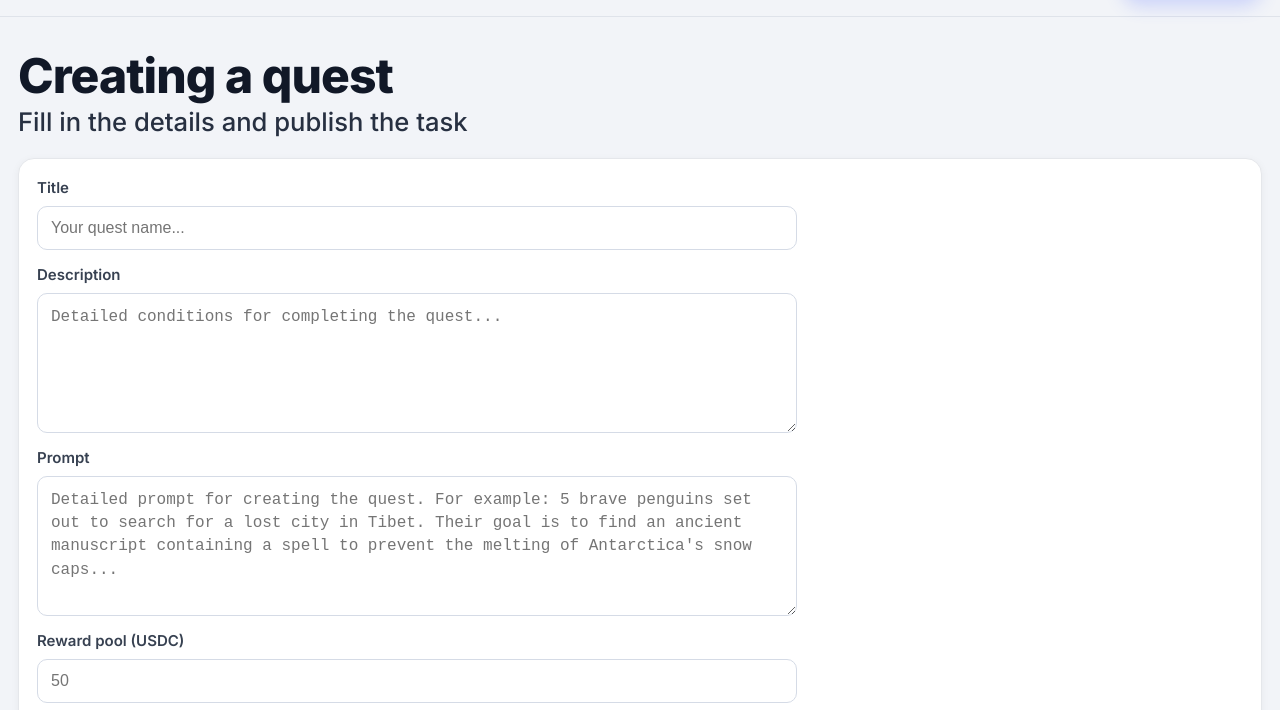
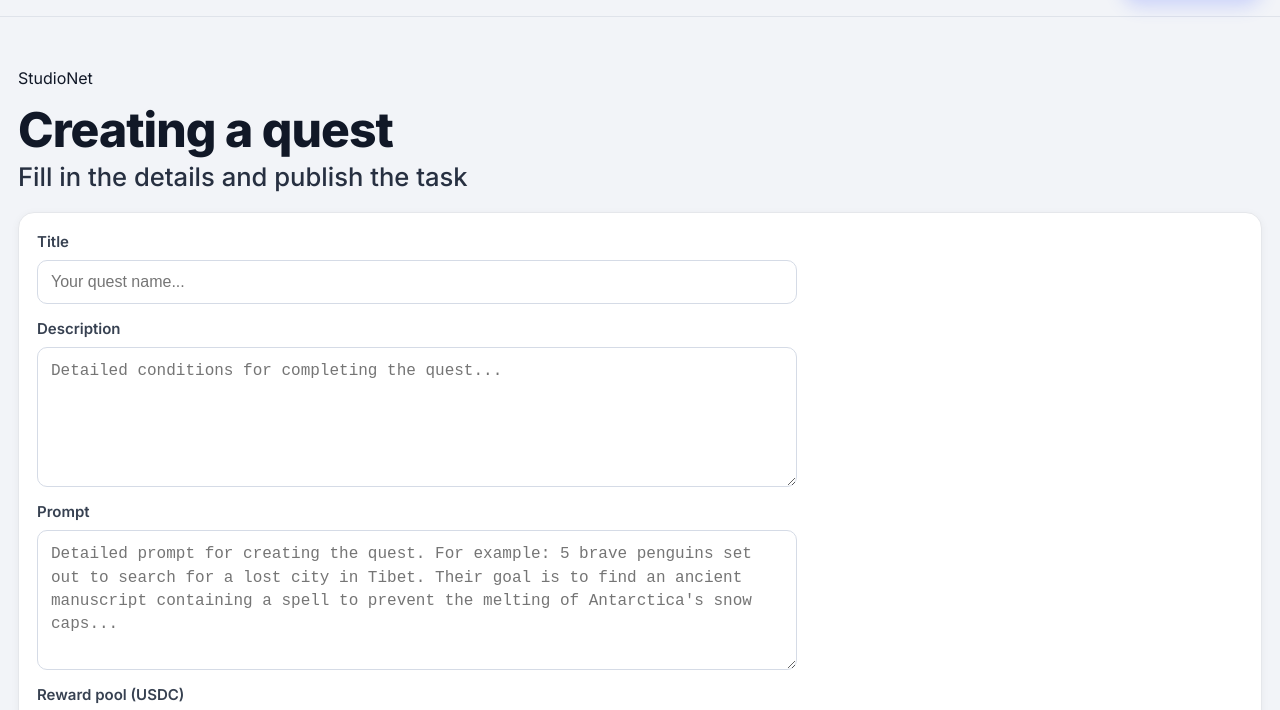
Before and after one commit to Carbofozzz/questera, a website with bundled scripts: page public/create-studio.html in a window 1280 px wide. Shown: the part 62-772 px from the top of the page. Built offline with nearby package versions, Linux system fonts and the light colour scheme.

Commit message:
studio title

```diff
--- a/public/create-studio.html
+++ b/public/create-studio.html
@@ -42,6 +42,7 @@
 
   <main class="main">
     <div class="container">
+      <p>StudioNet</p>
       <h1 class="title">Creating a quest</h1>
       <p class="subtitle">Fill in the details and publish the task</p>
 
```
Also changed, not shown: public/faq-studio.html (+1 -0 lines), public/me-studio.html (+1 -0 lines), public/studio.html (+1 -0 lines).
